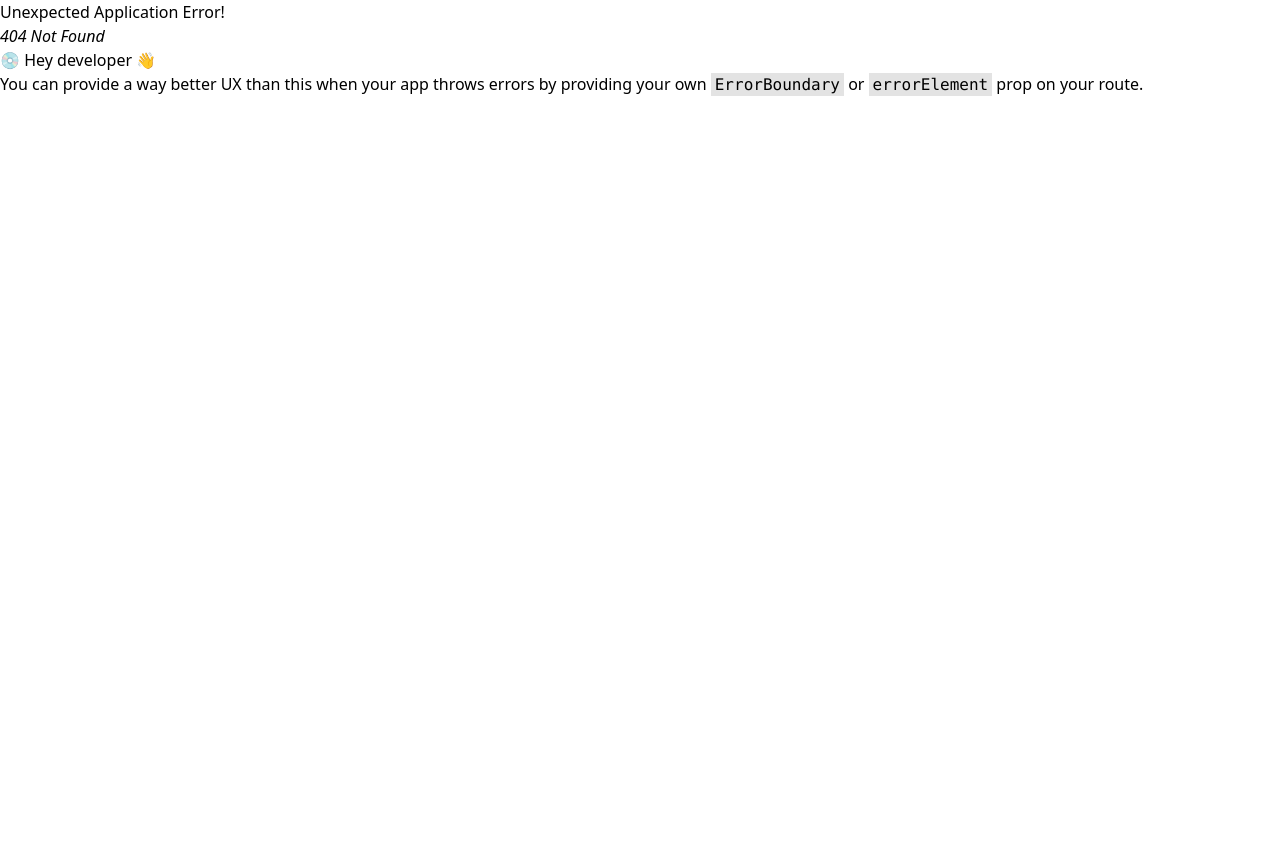
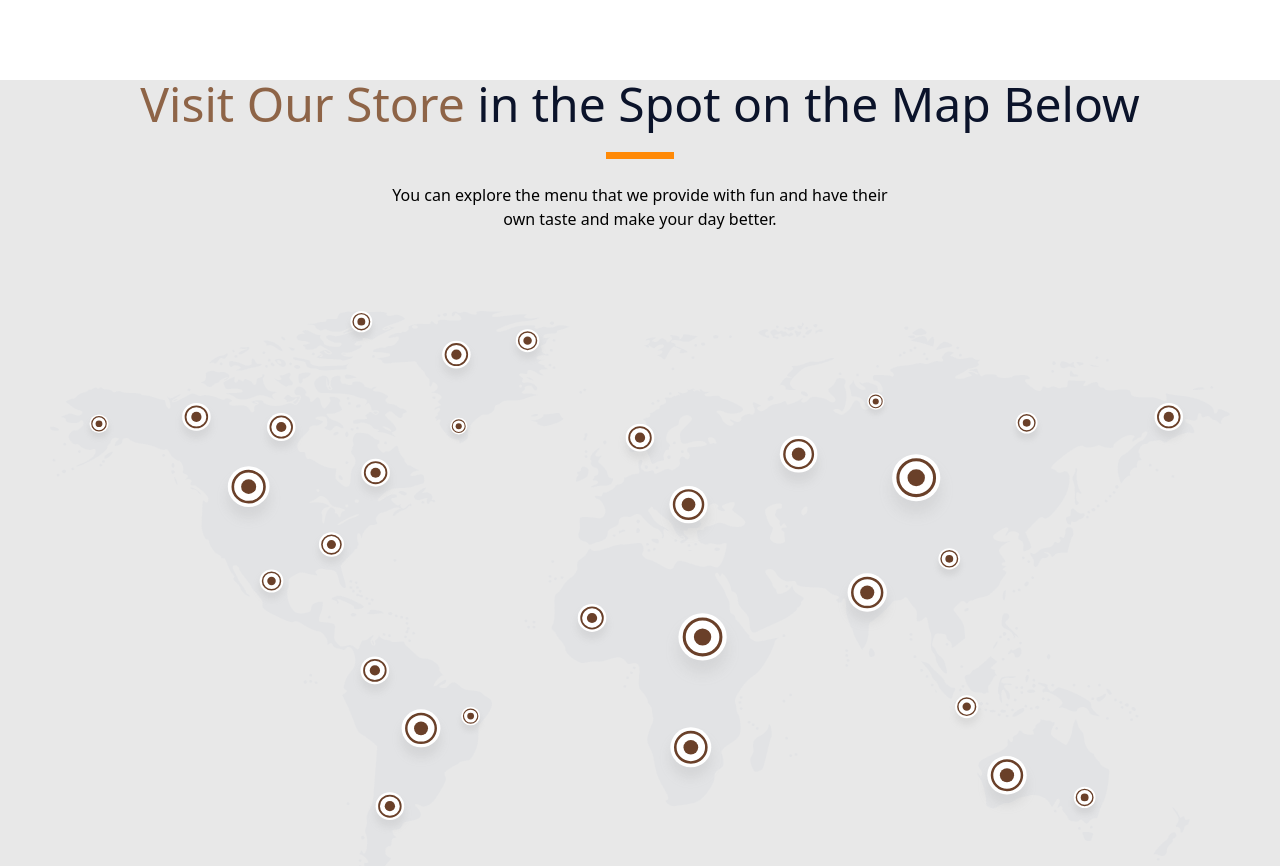
Before and after one commit to ashari-dev/fgh21-fe-coffee-shop, a React (Vite) app: page /HomePage in a window 1280 px wide. Before the commit this address had no page. Shown: the top 866 px of the page. Before the commit the page ends 800 px from the top, so only its background shows below. Built offline with nearby package versions, Linux system fonts and the light colour scheme.

Commit message:
feat: add component HomeMapOverview in HomePage

```diff
--- /dev/null
+++ b/src/components/HomeMapOverview.jsx
@@ -0,0 +1,32 @@
+import React from "react";
+import rowmap from "../assets/img/rowmap.svg"
+import mapoverview from "../assets/img/mapoverview.svg"
+
+
+function HomeMapOverview() {
+    return(
+        <div className="bg-[#E8E8E8]">
+            <div className="flex flex-col gap-20 mr-5 ml-5 mt-20">
+                <div className="text-center flex flex-col gap-6">
+                    <div className="md:text-5xl text-3xl font-medium">
+                        <span className="text-[#8E6447]">Visit Our Store </span><span className="text-[#0B132A]">in the Spot on the Map Below</span>
+                    </div>
+                    <div className="flex justify-center">
+                        <img src={rowmap} alt="" className=""/>
+                    </div>
+                    <div className="flex justify-center">
+                        <div className="md:w-2/5 text-2xl md:text-base">
+                            You can explore the menu that we provide with fun and have their own taste and make your day better.
+                        </div>
+                    </div>
+                </div>
+                <div className="">
+                    <div className="flex justify-center">
+                        <img src={mapoverview} alt="" className=""/>
+                    </div>
+                </div>
+            </div>
+        </div>
+    )
+}
+export default HomeMapOverview
--- /dev/null
+++ b/src/pages/HomePage.jsx
@@ -0,0 +1,13 @@
+import React from "react";
+import HomeMapOverview from "../components/HomeMapOverview";
+
+
+function HomePage(){
+    return(
+     <div>
+        <HomeMapOverview/>
+     </div>
+    )
+}
+
+export default HomePage
```
Also changed, not shown: src/App.jsx (+11 -5 lines), src/assets/img/mapoverview.svg (added), src/assets/img/rowmap.svg (added).
